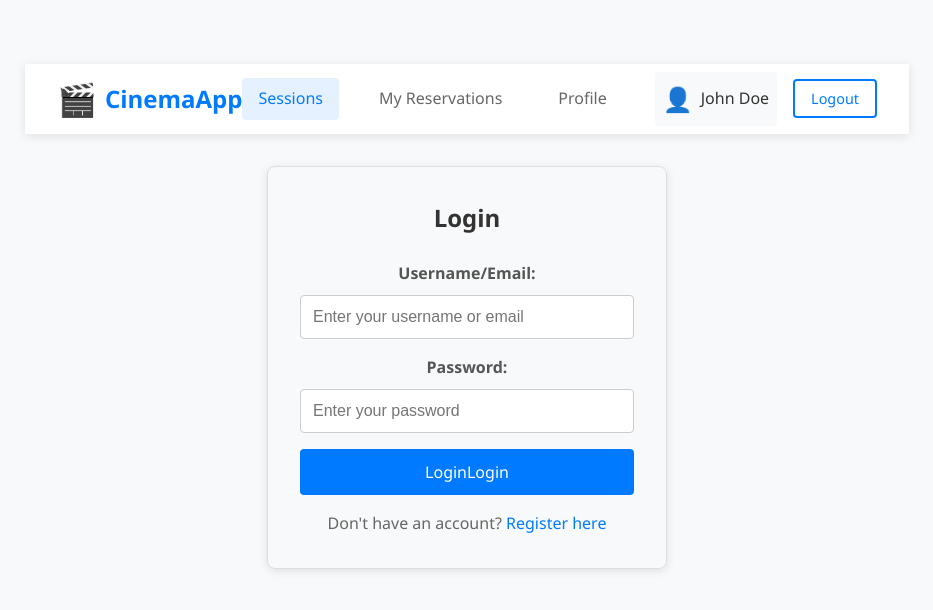
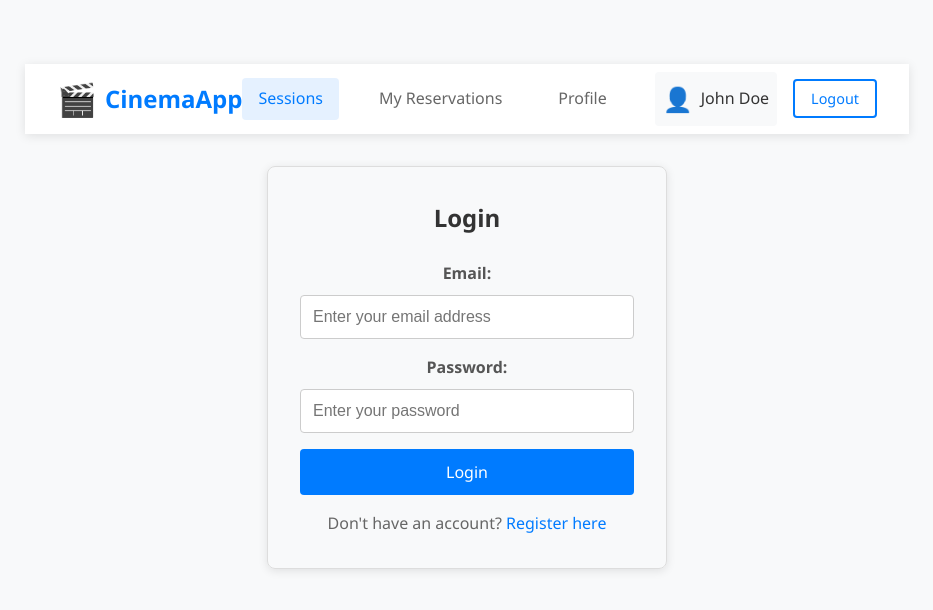
Before and after one commit to Damian526/cinema-reservation-app, a Vue app in the folder frontend/: page /login in a window 1280 px wide. Shown: the top 610 px of the page, without its empty margins (173-1106 px from the left). Built offline with nearby package versions, Linux system fonts and the light colour scheme.

Commit message:
fix register issue with passwords and improve login

```diff
--- a/frontend/src/components/LoginForm.vue
+++ b/frontend/src/components/LoginForm.vue
@@ -3,13 +3,13 @@
     <h2>Login</h2>
     <form class="form" @submit.prevent="onSubmit">
       <div class="form-group">
-        <label for="username">Username/Email:</label>
+        <label for="email">Email:</label>
         <input
-          type="text"
-          id="username"
-          name="username"
-          v-model="form.username"
-          placeholder="Enter your username or email"
+          type="email"
+          id="email"
+          name="email"
+          v-model="form.email"
+          placeholder="Enter your email address"
           required
         />
       </div>
@@ -27,7 +27,8 @@
       </div>
 
       <button type="submit" class="btn btn-primary" :disabled="loading">
-        <span v-if="loading">Signing in…</span> <span v-else>Login</span>Login
+        <span v-if="loading">Signing in…</span>
+        <span v-else>Login</span>
       </button>
     </form>
 
@@ -45,7 +46,7 @@ import { useAuthStore } from "../stores/auth";
 const router = useRouter();
 const auth = useAuthStore();
 
-const form = reactive({ username: "", password: "" });
+const form = reactive({ email: "", password: "" });
 const loading = ref(false);
 const error = ref("");
 
@@ -54,7 +55,7 @@ async function onSubmit() {
   try {
     loading.value = true;
     await auth.login({
-      usernameOrEmail: form.username,
+      email: form.email,
       password: form.password,
     });
     router.push("/sessions");
--- a/frontend/src/components/RegisterForm.vue
+++ b/frontend/src/components/RegisterForm.vue
@@ -31,7 +31,7 @@
         <input
           type="password"
           id="password"
-          v-moodel="form.password"
+          v-model="form.password"
           name="password"
           placeholder="Create a password"
           required
@@ -43,7 +43,7 @@
         <input
           type="password"
           id="confirmPassword"
-          v.model="form.confirmPassword"
+          v-model="form.confirmPassword"
           name="confirmPassword"
           placeholder="Confirm your password"
           required
@@ -85,6 +85,7 @@ const success = ref("");
 async function onSubmit() {
   error.value = "";
   success.value = "";
+  console.log("Form submitted:", form);
 
   if (form.password !== form.confirmPassword) {
     error.value = "Passwords do not match.";
```
Also changed, not shown: 1 other file (tests, documents, lock files or other folders).
